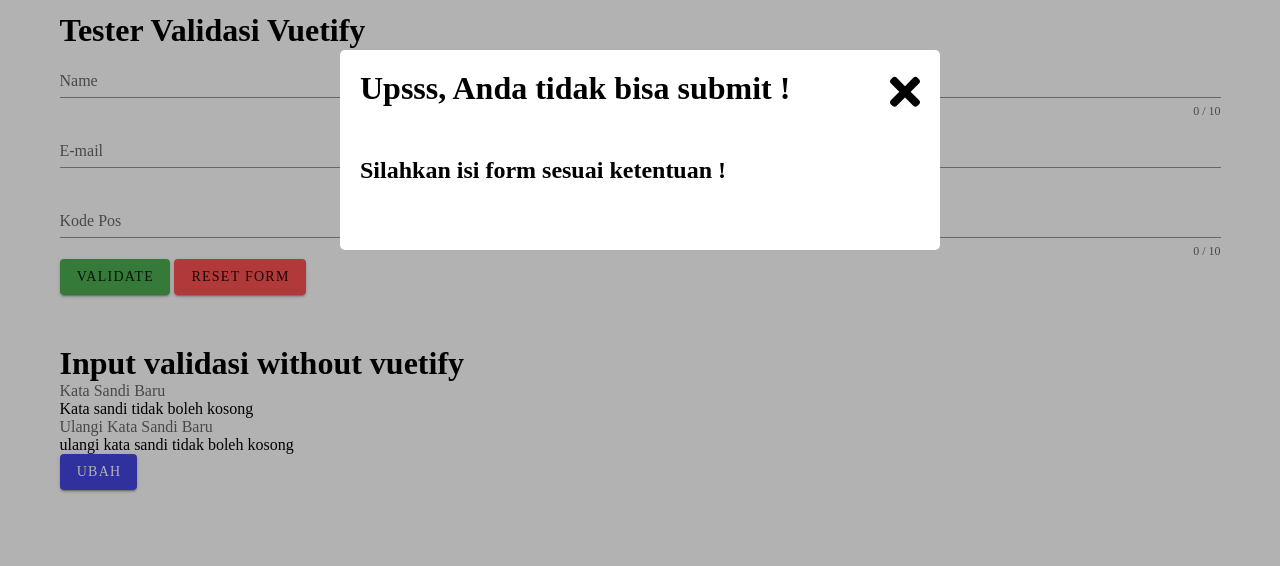
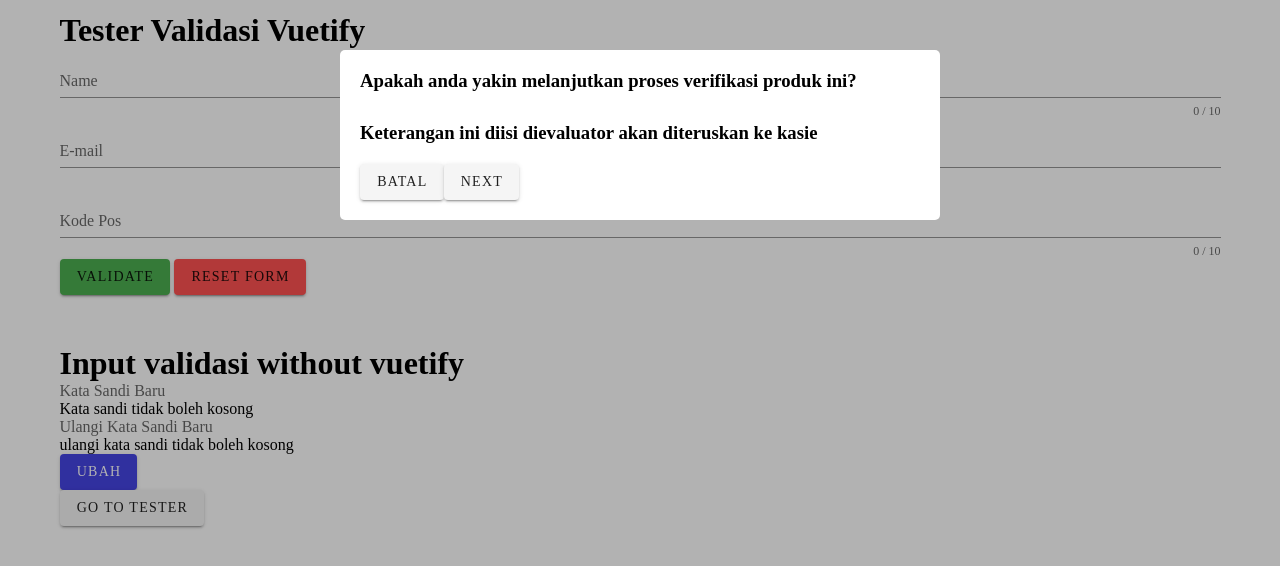
Before and after one commit to AkbarZul/Vuetify, a Vue app: page /tester in a window 1280 px wide. Both pictures are taken after a click on the button "UBAH". Shown: the top 566 px of the page. Built offline with nearby package versions, Linux system fonts and the light colour scheme.

Commit message:
modal notif

```diff
--- a/package.json
+++ b/package.json
@@ -10,6 +10,7 @@
   "dependencies": {
     "core-js": "^3.6.5",
     "vue": "^2.6.11",
+    "vue-router": "^3.5.2",
     "vuetify": "^2.4.0"
   },
   "devDependencies": {
--- a/src/App.vue
+++ b/src/App.vue
@@ -36,7 +36,6 @@
         Reset Form
       </v-btn>
     </v-form>
-    <modal ref="modalName"> </modal>
 
     <h1 class="form2">
       Input validasi without vuetify
@@ -70,6 +69,33 @@
     <v-btn color="#4544e4" @click="changePassword()" dark class="btn-form">
       Ubah
     </v-btn>
+    <div>
+      <v-btn class="mt-5" @click="next">
+        go to tester
+      </v-btn>
+    </div>
+    <modal ref="modalName">
+      <template v-slot:header>
+        <h3>Apakah anda yakin melanjutkan proses verifikasi produk ini?</h3>
+      </template>
+
+      <template v-slot:body>
+        <h3>
+          Keterangan ini diisi dievaluator akan diteruskan ke kasie
+        </h3>
+      </template>
+
+      <template v-slot:footer>
+        <div>
+          <v-btn color="orange darken-2" class="ma-2" @click="$refs.modalName.closeModal()">
+              batal
+          </v-btn>
+          <v-btn color="red" class="ma-2" @click="submit">
+            next
+          </v-btn>
+        </div>
+      </template>
+    </modal>
   </v-container>
 </template>
 
@@ -134,10 +160,10 @@
         vm.errUlangiSandiBaru = "";
       }
 
-      if(vm.sandiBaru != "" && vm.ulangiSandiBaru != "") {
-        return true
+      if (vm.sandiBaru != "" && vm.ulangiSandiBaru != "") {
+        return true;
       } else {
-        return false
+        return false;
       }
     },
 
@@ -146,15 +172,32 @@
       if (vm.validation() == false) {
         // alert("tidak boleh kosong")
         this.$refs.modalName.openModal();
-        return
+        return;
       }
-        console.log("passwordasu", vm.sandiBaru);
-        console.log("ulang passsasas", vm.ulangiSandiBaru);
-        alert("berhasil submit")
-
+      console.log("passwordasu", vm.sandiBaru);
+      console.log("ulang passsasas", vm.ulangiSandiBaru);
+      alert("berhasil submit");
     },
     reset() {
       this.$refs.form.reset();
+    },
+
+    next() {
+      this.$refs.modalName.openModal();
+      // alert("Apakah anda yakin melanjutkan proses verifikasi produk ini?")
+      //  this.$router.push({
+      //   path: "/tester",
+      // });
+
+    },
+
+    submit() {
+      const vm = this;
+
+      vm.$router.push({
+        path: "/tester",
+      });
+      vm.$refs.modalName.closeModal();
     },
   },
 };
--- a/src/components/Modal.vue
+++ b/src/components/Modal.vue
@@ -5,25 +5,16 @@
 
       <div class="modal__dialog">
         <div class="modal__header">
-          <!-- <slot name="header"/> -->
-          <h1>
-              Upsss, Anda tidak bisa submit !
-          </h1>
-          <button type="button" class="modal__close" @click="closeModal()">
-            <svg xmlns="http://www.w3.org/2000/svg" viewBox="0 0 352 512">
-              <path
-                fill="currentColor"
-                d="M242.72 256l100.07-100.07c12.28-12.28 12.28-32.19 0-44.48l-22.24-22.24c-12.28-12.28-32.19-12.28-44.48 0L176 189.28 75.93 89.21c-12.28-12.28-32.19-12.28-44.48 0L9.21 111.45c-12.28 12.28-12.28 32.19 0 44.48L109.28 256 9.21 356.07c-12.28 12.28-12.28 32.19 0 44.48l22.24 22.24c12.28 12.28 32.2 12.28 44.48 0L176 322.72l100.07 100.07c12.28 12.28 32.2 12.28 44.48 0l22.24-22.24c12.28-12.28 12.28-32.19 0-44.48L242.72 256z"
-              ></path>
-            </svg>
-          </button>
+          <slot name="header"/>
         </div>
 
         <div class="modal__body">
-            <h2>Silahkan isi form sesuai ketentuan !</h2>
-          <!-- <slot name="body"/> -->
+            <!-- <h2>Silahkan isi form sesuai ketentuan !</h2> -->
+          <slot name="body"/>
         </div>
-
+        <div class="modal__footer">
+          <slot name="footer"/>
+        </div>
       </div>
     </div>
   </transition>
@@ -74,7 +65,6 @@
     background-color: #ffffff;
     position: relative;
     width: 600px;
-    height: 200px;
     margin: 50px auto;
     display: flex;
     flex-direction: column;
@@ -96,7 +86,7 @@
   }
   &__body {
     padding: 10px 20px 10px;
-    margin-top: 30px;
+    margin-top: 10px;
     overflow: auto;
     display: flex;
     flex-direction: column;
--- a/src/main.js
+++ b/src/main.js
@@ -1,10 +1,12 @@
 import Vue from 'vue'
 import App from './App.vue'
+import router from './router';
 import vuetify from './plugins/vuetify'
 
 Vue.config.productionTip = false
 
 new Vue({
   vuetify,
+  router,
   render: h => h(App)
 }).$mount('#app')
--- /dev/null
+++ b/src/router/index.js
@@ -0,0 +1,20 @@
+import Vue from "vue";
+import VueRouter from "vue-router";
+import Tester from "../views/Tester.vue";
+
+Vue.use(VueRouter);
+
+const route = [
+  {
+    path: "/tester",
+    name: "Tester",
+    component: Tester,
+  },
+];
+
+var router = new VueRouter({
+  mode: "history",
+  route,
+});
+
+export default router;
--- /dev/null
+++ b/src/views/Tester.vue
@@ -0,0 +1,15 @@
+<template>
+  <h2>
+      ini tester next modal
+  </h2>
+</template>
+
+<script>
+export default {
+    name: 'Tester',
+}
+</script>
+
+<style>
+
+</style>
```
Also changed, not shown: 1 other file (tests, documents, lock files or other folders).
